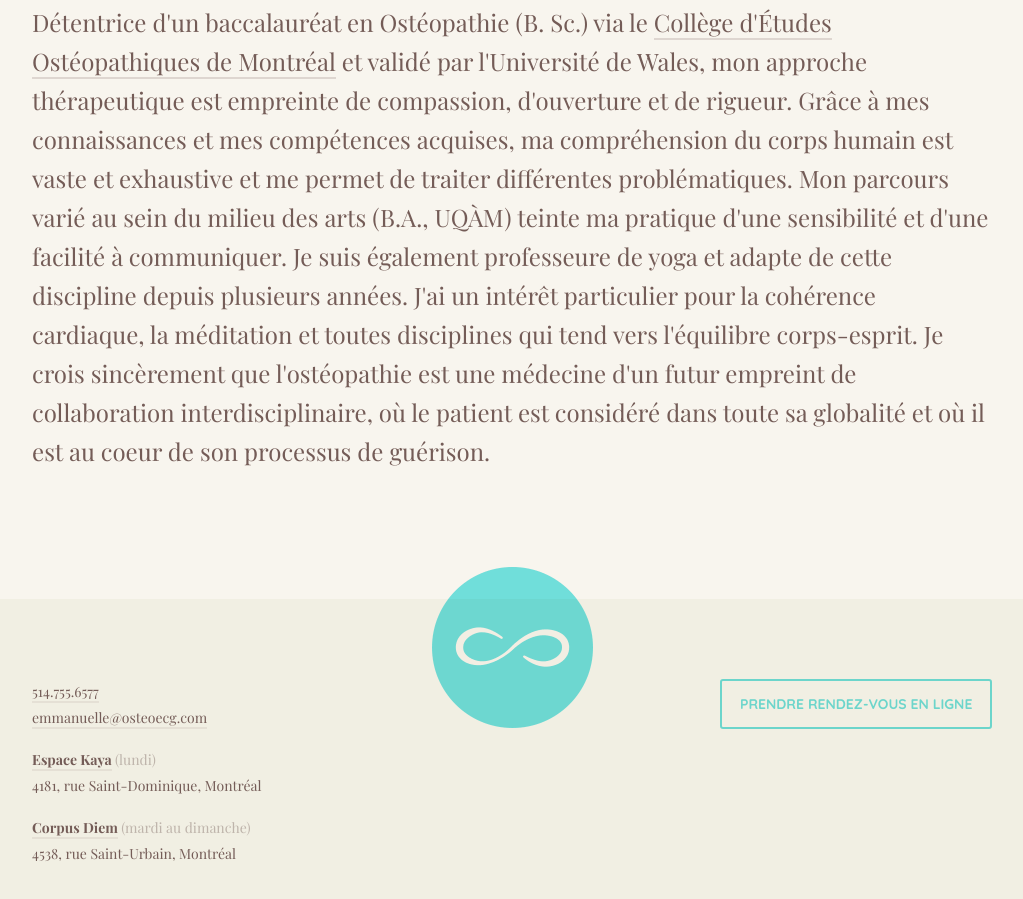
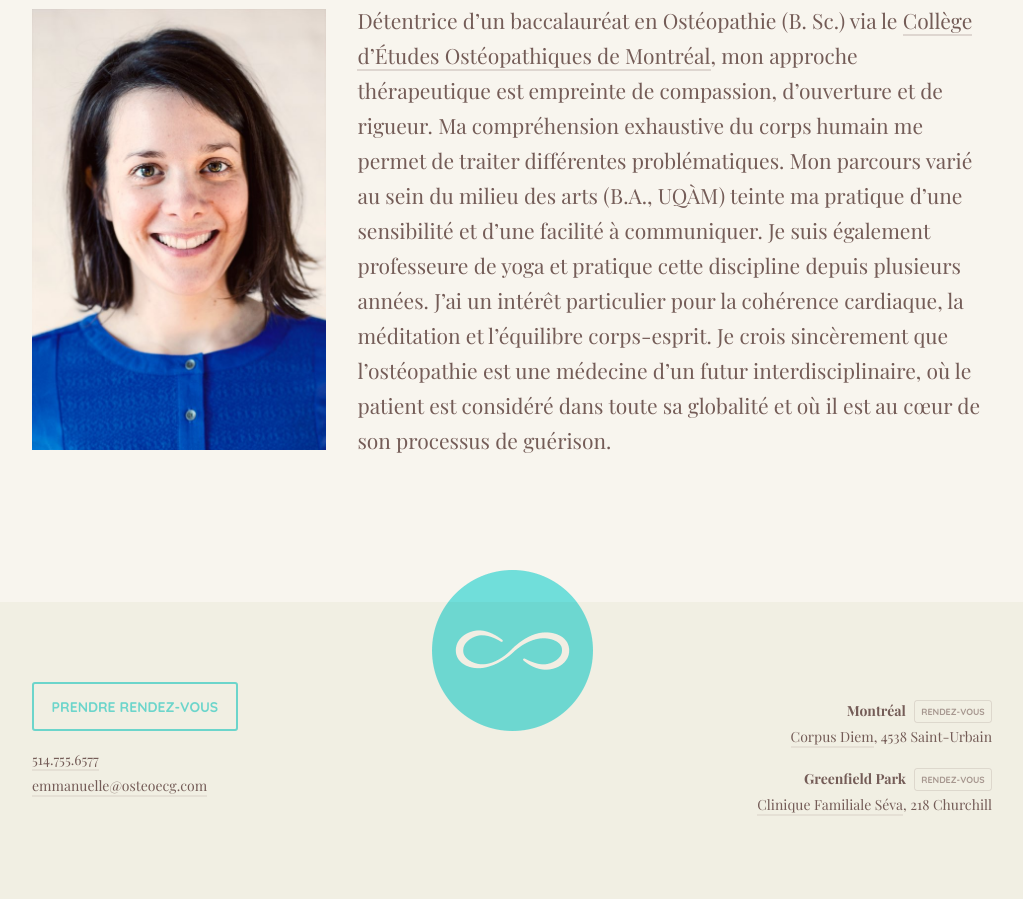
Before and after one commit to etienne/osteoecg-static, a plain HTML site: page index.html in a window 1280 px wide. Shown: the part 949-1848 px from the top of the page, without its empty margins (128-1151 px from the left). Drawn offline with nearby package versions, Linux system fonts and the light colour scheme; a web font is replaced by a local one.

Commit message:
Ajoute une photo. Shim le style.

```diff
--- a/index.html
+++ b/index.html
@@ -25,7 +25,7 @@
     <section class="hero">
       <div class="container">
         <img class="logo" src="images/symbole.png">
-        <p>L'ostéopathie&nbsp;: une médecine au service du mieux être de tous.</p>
+        <p>L'ostéopathie&nbsp;: une médecine au service du mieux-être de tous.</p>
         <div class="actions">
           <a class="button" href="https://www.gorendezvous.com/osteoecg" target="_blank">Prendre rendez-vous en ligne</a><br>
           ou au <a class="tel" href="tel:+15147556577">514.755.6577</a>
@@ -36,26 +36,35 @@
     <section class="about">
       <div class="container">
         <h3>À propos</h3>
-        <p>Détentrice d'un baccalauréat en Ostéopathie (B. Sc.) via le <a href="http://www.osteopathie-canada.ca">Collège d'Études Ostéopathiques de Montréal</a> et validé par l'Université de Wales, mon approche thérapeutique est empreinte de compassion, d'ouverture et de rigueur. Grâce à mes connaissances et mes compétences acquises, ma compréhension du corps humain est vaste et exhaustive et me permet de traiter différentes problématiques. Mon parcours varié au sein du milieu des arts (B.A., UQÀM) teinte ma pratique d'une sensibilité et d'une facilité à communiquer. Je suis également professeure de yoga et adapte de cette discipline depuis plusieurs années. J'ai un intérêt particulier pour la cohérence cardiaque, la méditation et toutes disciplines qui tend vers l'équilibre corps-esprit. Je crois sincèrement que l'ostéopathie est une médecine d'un futur empreint de collaboration interdisciplinaire, où le patient est considéré dans toute sa globalité et où il est au coeur de son processus de guérison.</p>
+        <div class="photo">
+          <img src="images/photo.jpg">
+        </div>
+        <div class="bio">
+          <p>Détentrice d’un baccalauréat en Ostéopathie (B. Sc.) via le <a href="http://www.osteopathie-canada.ca">Collège d’Études Ostéopathiques de Montréal</a>, mon approche thérapeutique est empreinte de compassion, d’ouverture et de rigueur. Ma compréhension exhaustive du corps humain me permet de traiter différentes problématiques. Mon parcours varié au sein du milieu des arts (B.A., UQÀM) teinte ma pratique d’une sensibilité et d’une facilité à communiquer. Je suis également professeure de yoga et pratique cette discipline depuis plusieurs années. J’ai un intérêt particulier pour la cohérence cardiaque, la méditation et l’équilibre corps-esprit. Je crois sincèrement que l’ostéopathie est une médecine d’un futur interdisciplinaire, où le patient est considéré dans toute sa globalité et où il est au cœur de son processus de guérison.</p>
+        </div>
       </div>
     </section>
 
     <footer id="contact">
       <div class="container">
+        <div class="appointment">
+          <a class="button" href="https://www.gorendezvous.com/osteoecg" target="_blank">Prendre rendez-vous</a>
           <ul class="contact">
             <li><a href="tel:+15147556577">514.755.6577</a></li>
             <li><a href="mailto:emmanuelle@osteoecg.com">emmanuelle@osteoecg.com</a></li>
+          </ul>
+        </div>
+        <div class="addresses">
+          <ul class="contact">
             <li>
-            <h4><a href="http://espacekaya.com" target="_blank">Espace Kaya</a> <span>(lundi)</span></h4>
-            <p>4181, rue Saint-Dominique, Montréal</p>
+              <h4>Montréal<a href="#" class="button">Rendez-vous</a></h4>
+              <p><a href="http://corpusdiem.ca" target="_blank">Corpus Diem</a>, 4538 Saint-Urbain</p>
             </li>
             <li>
-            <h4><a href="http://corpusdiem.ca" target="_blank">Corpus Diem</a> <span>(mardi au dimanche)</span></h4>
-            <p>4538, rue Saint-Urbain, Montréal</p>
+              <h4>Greenfield Park<a href="#" class="button">Rendez-vous</a></h4>
+              <p><a href="http://www.cliniqueseva.com/" target="_blank">Clinique Familiale Séva</a>, 218 Churchill</p>
             </li>
           </ul>
-        <div class="appointment">
-          <a class="button" href="https://www.gorendezvous.com/osteoecg" target="_blank">Prendre rendez-vous en ligne</a>
         </div>
       </div>
     </footer>
--- a/scss/_home.scss
+++ b/scss/_home.scss
@@ -1,4 +1,5 @@
 section.hero {
+  background-color: #ab8886;
   background-image: url("../images/gradient.png"), url("../images/cercle.png"), url("../images/ciel.jpg");
   background-size: auto, 81px, cover;
   background-position: bottom, 50% -16px, 50% 63%;
@@ -127,17 +128,49 @@ section.about {
     }
   }
 
+  div.photo {
+    @include border-radius(100px);
+    width: 160px;
+    height: 160px;
+    margin: 0 auto;
+    overflow: hidden;
+    margin-bottom: 1.5rem;
+
+    @include tablet {
+      @include span(4);
+      @include border-radius(0);
+      height: auto;
+    }
+
+    img {
+      width: 100%;
+      position: relative;
+      top: -3px;
+
+      @include tablet {
+        width: 95%;
+        top: 6px;
+      }
+    }
+  }
+
+  div.bio {
+    @include tablet {
+      @include span(8 last);
+    }
+  }
+
   p {
-    font-size: 19px;
-    line-height: 30px;
+    font-size: 17px;
+    line-height: 28px;
 
     & + p {
       text-indent: 2rem;
     }
 
     @include tablet {
-      font-size: 24px;
-      line-height: 39px;
+      font-size: 21px;
+      line-height: 35px;
     }
   }
 }
--- a/scss/_layout.scss
+++ b/scss/_layout.scss
@@ -133,15 +133,37 @@ footer {
     }
   }
 
-  ul.contact {
+  div.appointment {
     text-align: center;
-    margin: 1.5rem 0;
 
     @include tablet {
       text-align: left;
-      margin: 0;
-      @include span(6 first);
+      @include span(6);
     }
+
+    a.button {
+      display: block;
+      margin: 1rem auto 1rem;
+      float: none;
+
+      @include tablet {
+        margin-top: 0;
+        float: left;
+      }
+    }
+  }
+
+  div.addresses {
+    text-align: center;
+
+    @include tablet {
+      @include span(6 last);
+      text-align: right;
+    }
+  }
+
+  ul.contact {
+    clear: both;
 
     a {
       color: $brown;
@@ -150,19 +172,21 @@ footer {
       &:hover {
         border-bottom-color: rgba($brown, 0.3);
       }
-    }
-  }
 
-  div.appointment {
-    @include tablet {
-      @include span(6 last);
-    }
+      &.button {
+        position: relative;
+        top: -1px;
+        border: 1px solid rgba($brown, 0.16);
+        margin-left: 0.5rem;
+        padding: 0 0.4rem;
+        font-size: 9px;
+        line-height: 21px;
+        color: rgba($brown, 0.6);
 
-    a.button {
-      display: block;
-      margin: 0 auto;
-      @include tablet {
-        float: right;
+        &:hover {
+          border-color: $turquoise;
+          color: $creme;
+        }
       }
     }
   }
```
Also changed, not shown: css/style.css, images/photo.jpg (added). Lines whose indentation alone changed are shown as unchanged.
